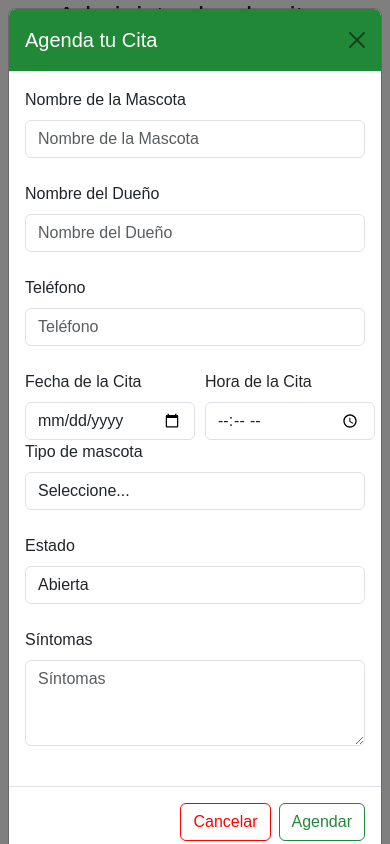
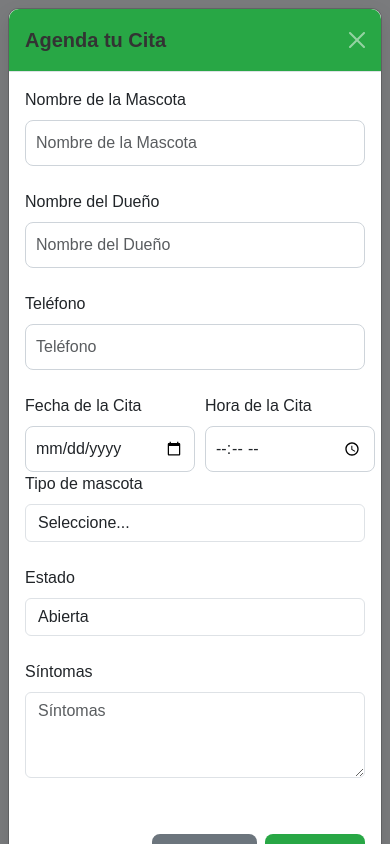
Before and after one commit to ivan22663/mis-proyectos, a plain HTML site: page veterinaria/index.html in a window 390 px wide. Both pictures are taken after a click on the button "Agendar Cita". Drawn offline with Linux system fonts and the light colour scheme.

Commit message:
Update style.css

```diff
--- a/veterinaria/style.css
+++ b/veterinaria/style.css
@@ -1,38 +1,116 @@
-.container {
-    display: flex;
-    flex-direction: column;
-    align-items: center;
-    font-family: Arial, Helvetica, sans-serif;
 
+body {
+    font-family: 'Poppins', sans-serif;
+    background-color: #f5f7fa;
+    margin: 0;
+    padding: 0;
 }
 
-.modal-header{
+.container {
+    padding: 30px 20px;
+}
+
+h1 {
+    font-weight: 600;
+    text-align: center;
+    margin-bottom: 30px;
+    color: #333;
+}
+
+
+select.form-select,
+input.form-control {
+    border-radius: 8px;
+    padding: 10px;
+    border: 1px solid #ced4da;
+}
+
+
+.btn-primary {
+    background-color: #28a745;
+    border: none;
+    color: white;
+    font-weight: 500;
+    border-radius: 8px;
+    padding: 10px 20px;
+    transition: background-color 0.3s;
+}
+
+.btn-primary:hover {
     background-color: #218838;
-    color: white;
 }
 
 .btn-secondary {
-    color: red;
-    background-color: transparent;
-    border: 1px solid red;
+    background-color: #6c757d;
+    border: none;
+    color: white;
+    font-weight: 500;
+    border-radius: 8px;
+    padding: 10px 20px;
+    transition: background-color 0.3s;
 }
 
 .btn-secondary:hover {
-    color: white;
-    background-color: red;
+    background-color: #5a6268;
 }
 
-.btn-primary {
-    color: #218838;
-    background-color: transparent;
-    border: 1px solid #218838;
+.btn-danger {
+    background-color: #dc3545;
+    border: none;
+    color: white;
+    font-weight: 500;
+    border-radius: 8px;
+    padding: 10px 20px;
 }
 
-.btn-primary:hover {
-    color: white;
-    background-color: #218838;
+.btn-danger:hover {
+    background-color: #c82333;
 }
 
-.btn-close{
+.btn-close {
+    filter: invert(1);
+}
+
+
+.modal-header {
+    background-color: #28a745;
     color: white;
+    border-top-left-radius: 10px;
+    border-top-right-radius: 10px;
 }
+
+.modal-content {
+    border-radius: 10px;
+    box-shadow: 0px 8px 20px rgba(0, 0, 0, 0.1);
+}
+
+.modal-footer {
+    border-top: none;
+}
+
+
+.card-cita {
+    background-color: white;
+    border-radius: 12px;
+    box-shadow: 0 4px 12px rgba(0, 0, 0, 0.08);
+    padding: 20px;
+    transition: transform 0.2s;
+}
+
+.card-cita:hover {
+    transform: translateY(-5px);
+}
+
+
+.alert-danger {
+    border-radius: 8px;
+    font-size: 0.9rem;
+}
+
+
+@media screen and (max-width: 768px) {
+    #filtros {
+        grid-template-columns: 1fr;
+        row-gap: 10px;
+    }
+}
```
